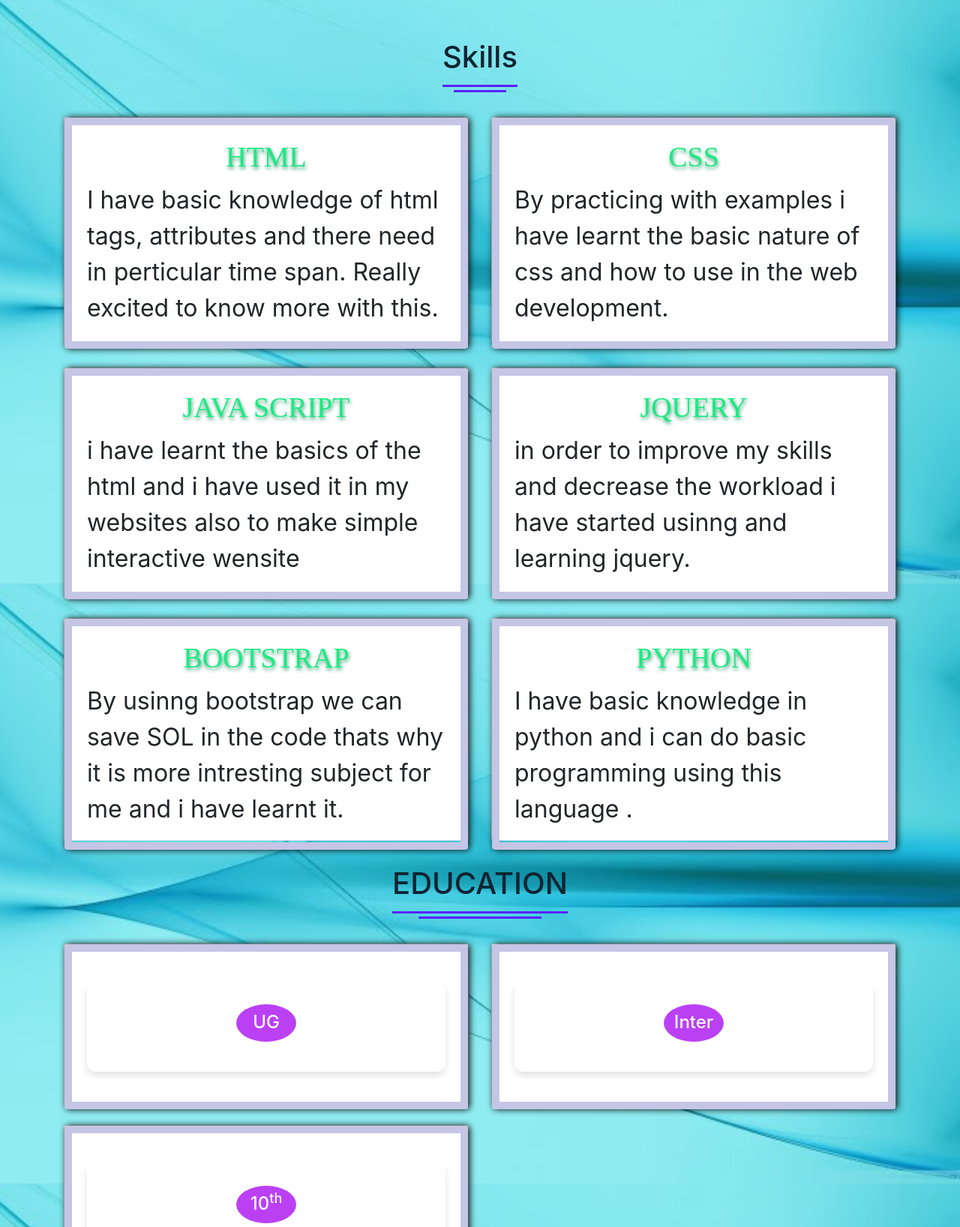
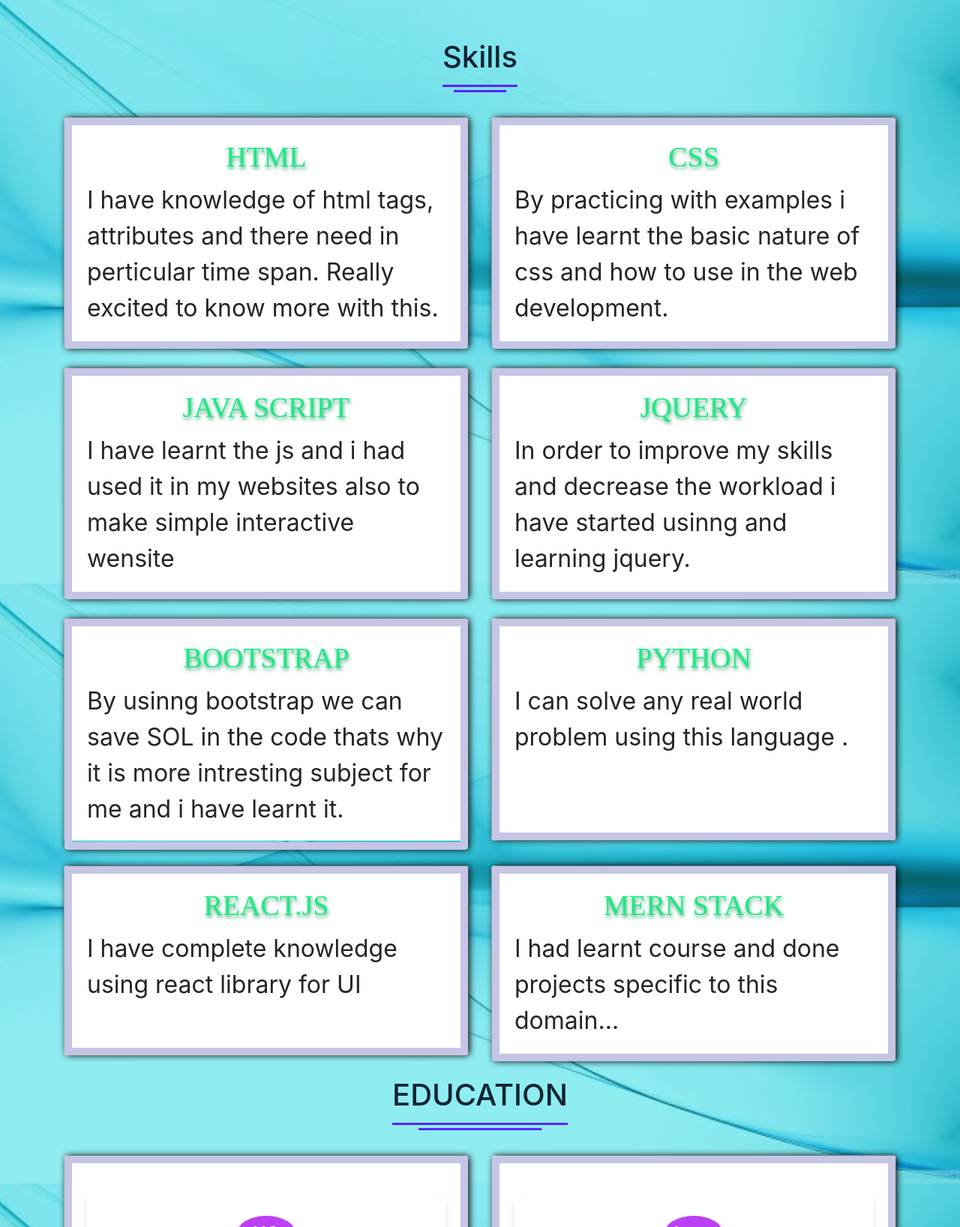
Before and after one commit to thatikondaupendra/portfolio, a plain HTML site: page portfolio-main/index.html in a window 1280 px wide. Shown: the part 2422-4058 px from the top of the page at 75% size. Drawn offline with nearby package versions, Linux system fonts and the light colour scheme; files that its build step writes are made by us from their sources; files whose address does not match are found by name.

Commit message:
Update index.html

```diff
--- a/portfolio-main/index.html
+++ b/portfolio-main/index.html
@@ -93,7 +93,7 @@
               <div class="card mb-4">
                 <div class="card-body">
                   <h5 class="card-title text-center">HTML</h5>
-                  <p class="card-text">I have basic knowledge of html tags, attributes and there need in perticular time span. Really excited to know more with this.</p>
+                  <p class="card-text">I have knowledge of html tags, attributes and there need in perticular time span. Really excited to know more with this.</p>
                 </div>
               </div>
 
@@ -111,7 +111,7 @@
               <div class="card mb-4">
                 <div class="card-body">
                   <h5 class="card-title text-center">JAVA SCRIPT</h5>
-                  <p class="card-text"> i have learnt the basics of the html and i have used it in my websites also to make simple interactive wensite</p>
+                  <p class="card-text"> I have learnt the js and i had used it in my websites also to make simple interactive wensite</p>
                 </div>
               </div>
             </div>
@@ -120,7 +120,7 @@
               <div class="card ">
                 <div class="card-body">
                   <h5 class="card-title text-center">JQUERY</h5>
-                  <p class="card-text">in order to improve my skills and decrease the workload i have started usinng and learning jquery.</p>
+                  <p class="card-text">In order to improve my skills and decrease the workload i have started usinng and learning jquery.</p>
                 </div>
               </div>
 
@@ -138,7 +138,24 @@
               <div class="card">
                 <div class="card-body">
                   <h5 class="card-title text-center">PYTHON</h5>
-                  <p class="card-text"> I have basic knowledge in python and i can do basic programming using this language .</p>
+                  <p class="card-text"> I can solve any real world problem  using this language .</p>
+                </div>
+              </div>
+            </div>
+
+                          <div class="col-md-6">
+              <div class="card">
+                <div class="card-body">
+                  <h5 class="card-title text-center">REACT.JS</h5>
+                  <p class="card-text"> I have complete knowledge using react library for UI</p>
+                </div>
+              </div>
+            </div>
+                          <div class="col-md-6">
+              <div class="card">
+                <div class="card-body">
+                  <h5 class="card-title text-center">MERN STACK</h5>
+                  <p class="card-text">I had learnt course and done projects specific to this domain...</p>
                 </div>
               </div>
             </div>
@@ -316,6 +333,9 @@
               </div>
             </div>
 
+
+
+
           </div>
         </div>
       </section>
```
